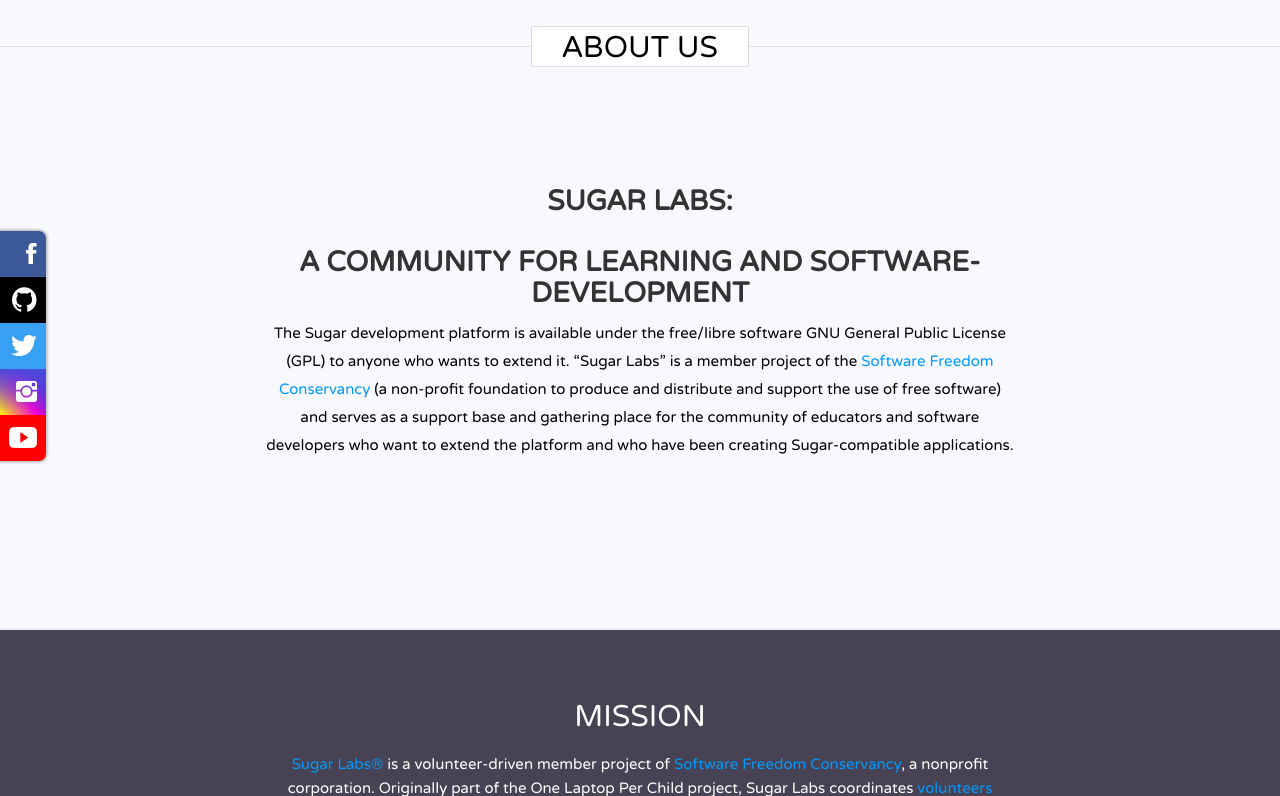
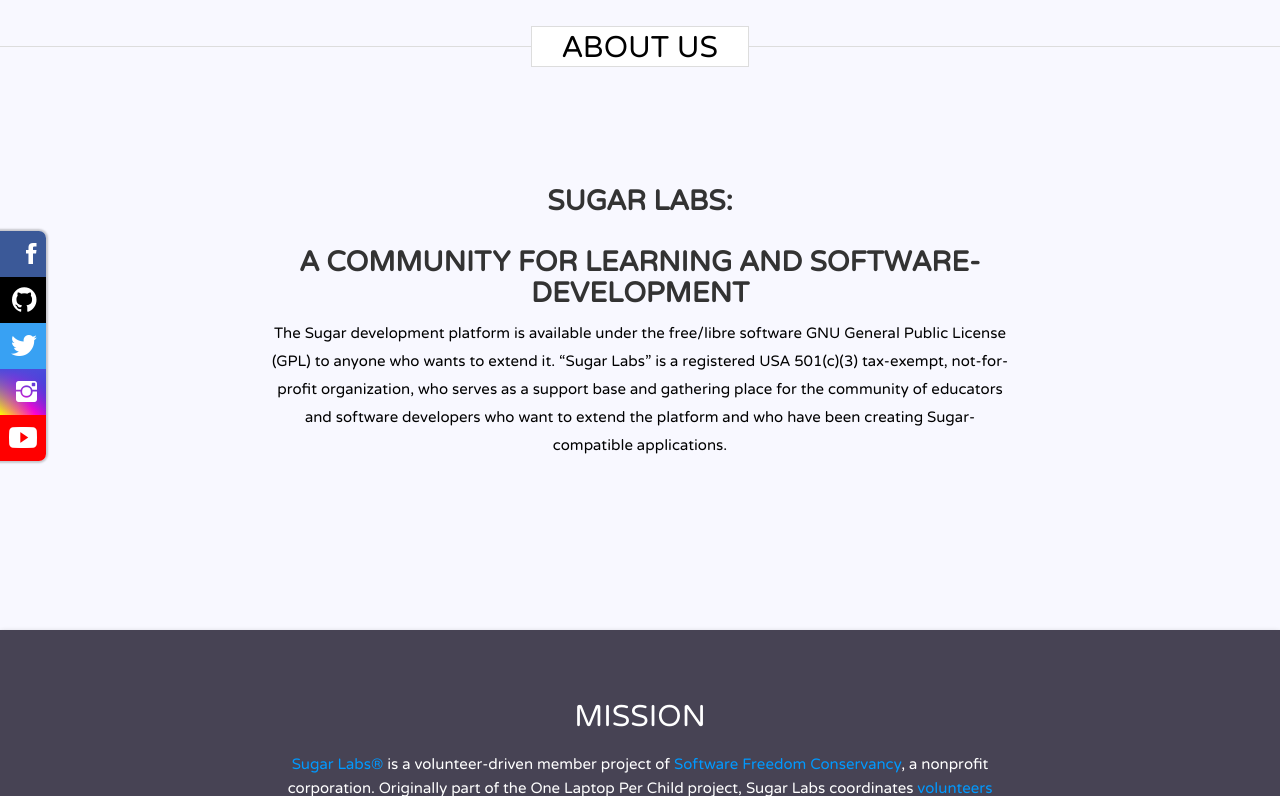
Before and after one commit to sugarlabs/www, a Jekyll site: the page built from about-us.html, in a window 1280 px wide and 900 px high, cut to the strip 104-900 px from the top of the window. Built offline with Jekyll 4.4.1, drawn with Linux system fonts in a browser that asks for light colours; some web fonts are replaced; comment, search, counter and statistics services are not loaded.

Commit message:
feat: update the About Us section to reflect 501(c)(3) status

```diff
--- a/about-us.html
+++ b/about-us.html
@@ -18,7 +18,7 @@
                     <div class="col-md-8 col-md-push-2" >
                         <div class="section-title text-center">
                             <h2>Sugar Labs:<br><br> a community for learning and software-development</h2>
-                            <p class="customParagraphStyle">The Sugar development platform is available under the free/libre software GNU General Public License (GPL) to anyone who wants to extend it. “Sugar Labs” is a member project of the <a href="https://sfconservancy.org/" class="hrefCustomColor">Software Freedom Conservancy</a> (a non-profit foundation to produce and distribute and support the use of free software) and serves as a support base and gathering place for the community of educators and software developers who want to extend the platform and who have been creating Sugar-compatible applications.</p>
+                            <p class="customParagraphStyle">The Sugar development platform is available under the free/libre software GNU General Public License (GPL) to anyone who wants to extend it. “Sugar Labs” is a registered USA 501(c)(3) tax-exempt, not-for-profit organization, who serves as a support base and gathering place for the community of educators and software developers who want to extend the platform and who have been creating Sugar-compatible applications.</p>
                         </div>
                     </div>
                 </div>
```
